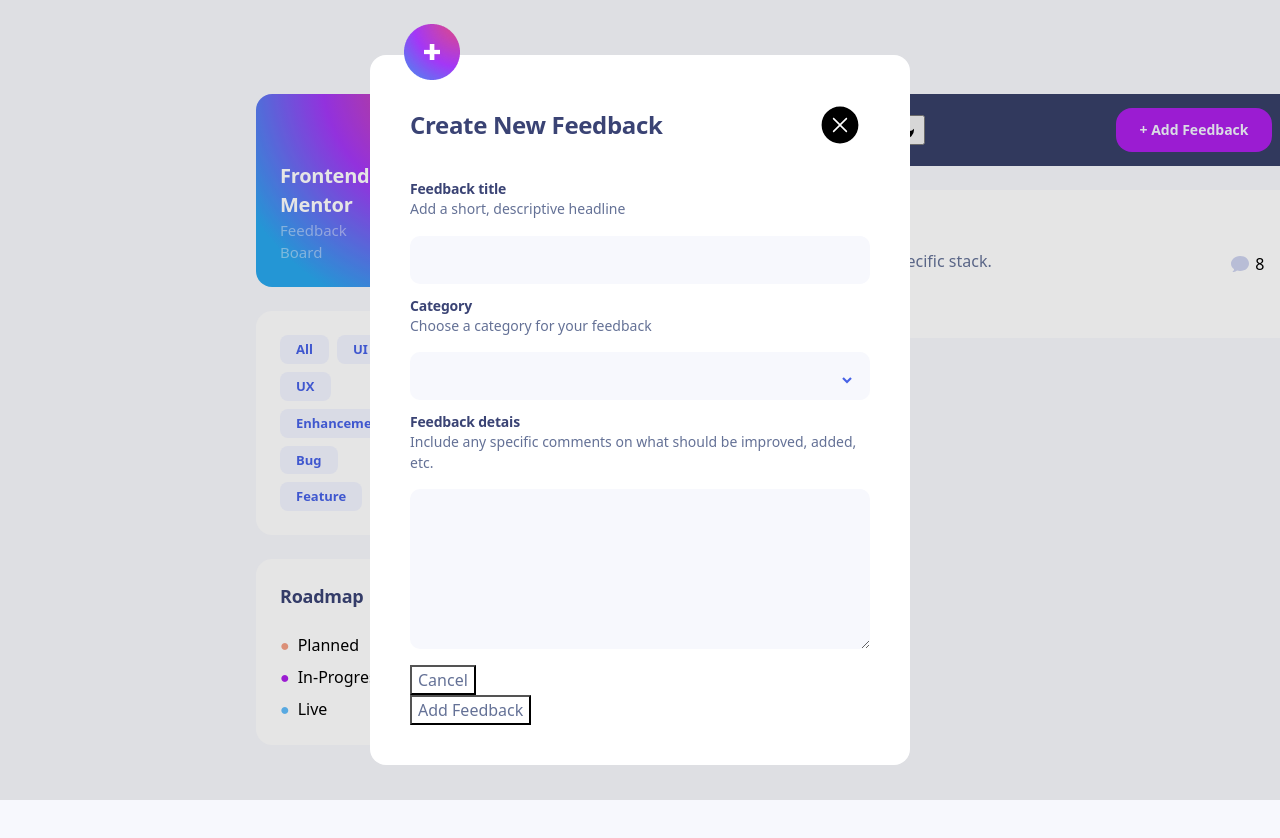
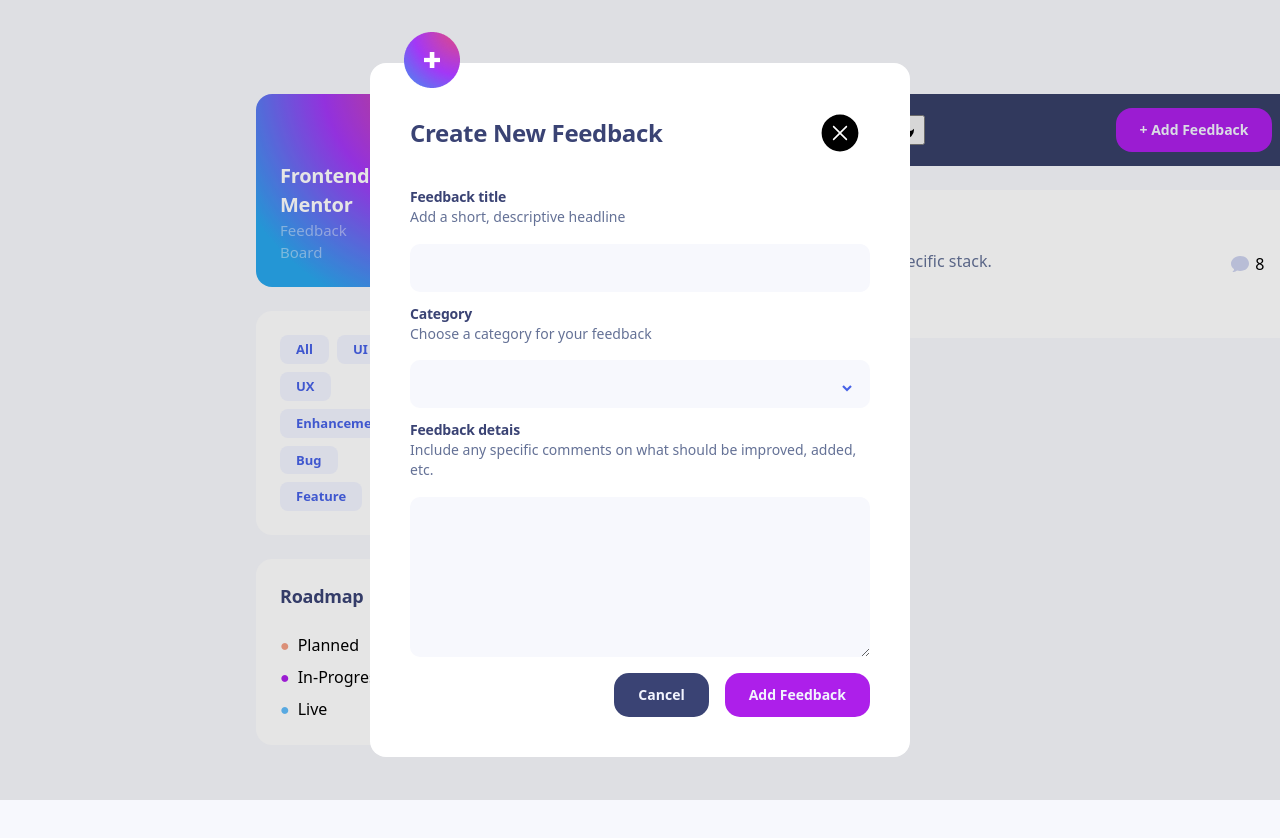
Before and after one commit to beratdimen/product-feedback, a Next.js app: page / in a window 1280 px wide. Both pictures are taken after a click on the button "+ Add Feedback". Shown: the top 838 px of the page. Built offline with nearby package versions, Linux system fonts and the light colour scheme.

Commit message:
düzenleme butonu ve formu tasarlandı

```diff
--- a/components/create-btn-group/index.jsx
+++ b/components/create-btn-group/index.jsx
@@ -2,7 +2,7 @@ import "./style.css";
 export default function ButtonGroup({ closeDialog }) {
   return (
     <div className="btnGroup">
-      <button onClick={closeDialog}>Cancel</button>
+      <button type="button" onClick={closeDialog}>Cancel</button>
       <button>Add Feedback</button>
     </div>
   );
--- a/components/create-btn-group/style.css
+++ b/components/create-btn-group/style.css
@@ -0,0 +1,28 @@
+.btnGroup {
+  display: flex;
+  justify-content: flex-end;
+  gap: 16px;
+
+  button:nth-child(1) {
+    background: #3A4374;
+    font-size: 14px;
+    font-weight: 700;
+    line-height: 20.23px;
+    text-align: left;
+    color: #F2F4FE;
+    padding: 12px 24px;
+    border-radius: 15px;
+    border: none;
+  }
+  button:nth-child(2) {
+    background: #AD1FEA;
+    font-size: 14px;
+    font-weight: 700;
+    line-height: 20.23px;
+    text-align: left;
+    color: #F2F4FE;
+    padding: 12px 24px;
+    border-radius: 15px;
+    border: none;
+  }
+}
--- a/components/edit-button/index.jsx
+++ b/components/edit-button/index.jsx
@@ -3,30 +3,27 @@ import { useRef, useState } from "react";
 import EditFeedback from "../edit-modal";
 import "./style.css";
 export default function EditButton() {
-  const [open, setOpen] = useState(false);
   const editFeedback = useRef();
 
-  const openDialog = () => {
-    setOpen(true);
+  function handleClick() {
+    if (editFeedback.current) {
+      editFeedback.current.showModal();
+    }
+  }
+
+  function close() {
     if (editFeedback.current) {
       editFeedback.current.close();
     }
-  };
-
-  const closeDialog = () => {
-    setOpen(false);
-    if (editFeedback.current) {
-      editFeedback.current.close();
-    }
-  };
+  }
 
   return (
     <div className="EditBtn">
-      <button onClick={openDialog}>Edit Feedback</button>
+      <button onClick={handleClick}>Edit Feedback</button>
       <EditFeedback
-        open={open}
+        opendialog={handleClick}
         editFeedback={editFeedback}
-        closeDialog={closeDialog}
+        closeDialog={close}
       />
     </div>
   );
--- a/components/edit-button/style.css
+++ b/components/edit-button/style.css
@@ -1,5 +1,5 @@
 .EditBtn {
-  button {
+  >button {
     background-color: var(--button2);
     color: var(--buttonText);
     border: none;
@@ -11,7 +11,7 @@
     text-align: left;
   }
 
-  button:hover {
+  >button:hover {
     background-color: var(--button2hover);
   }
 }
```
